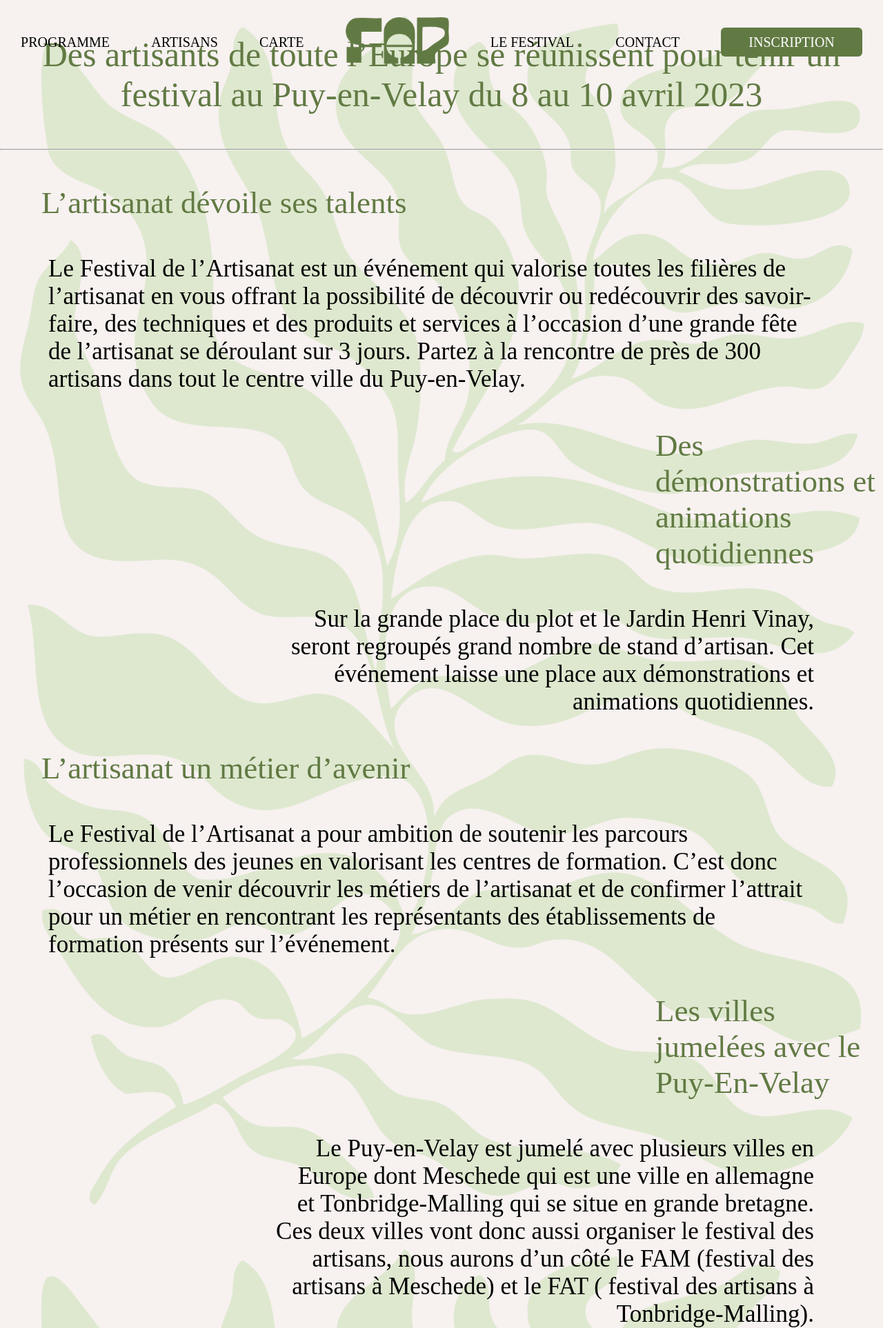
After one commit to leonardmazenod/webweekFAP, a PHP site: page /festival.php in a window 1280 px wide. The commit adds this page. Shown: the whole page at 69% size. Run offline with PHP 8.4, Linux system fonts and the light colour scheme; some libraries are stand-ins or nearby versions; some web fonts are replaced.

Commit message:
correction navbar
ajout page formulaire et navbar, convertion en PHP

```diff
--- a/FAP/css/style.css
+++ b/FAP/css/style.css
@@ -87,8 +87,8 @@ li img:hover {
 
 .titre {
     color: #617A43;
-    padding: 120px 0 0 0;
-    margin: 50px 5vw 0 5vw;
+    padding: 170px 0 0 0;
+    margin: 0 5vw 0 5vw;
 }
 
 h1 {
--- /dev/null
+++ b/FAP/festival.php
@@ -0,0 +1,60 @@
+<!DOCTYPE html>
+<html lang="fr">
+    <head>
+        <meta charset="utf-8">
+        <meta name="viewport" content=width=device-width, initial-scale=1>
+        <meta http-equiv="X-UA-Compatible" content="IE=edge" />
+        <title>Festival de l'Artisanat au Puy</title>
+        <link rel="icon" href="img/icon.png">
+        <link rel="stylesheet" href="css/style.css">
+        <script src="https:/kit.fontawesome.com/37f50f5103.js" crossorigin="anonymous"></script>
+        <script src="https://code.jquery.com/jquery-3.6.1.js"></script>
+    </head>
+    <body>
+     <!-- Navbar -->
+    <?php
+        include("navbar.php");
+    ?>
+
+    <div class="GDtitre_1">
+        Des artisants de toute l’Europe se réunissent pour tenir un festival au Puy-en-Velay du 8 au 10 avril 2023
+    </div>
+    <hr>
+    <div class="titre_1">
+        L’artisanat dévoile ses talents
+    </div>
+    <div class="descr_1">
+        Le Festival de l’Artisanat est un événement qui valorise toutes les filières de l’artisanat en vous offrant la possibilité de découvrir
+        ou redécouvrir des savoir-faire, des techniques et des produits et services à l’occasion d’une grande fête de l’artisanat se
+        déroulant sur 3 jours. Partez à la rencontre de près de 300 artisans dans tout le centre ville du Puy-en-Velay.
+    </div>
+    <div class="titre_2">
+        Des démonstrations et animations quotidiennes
+    </div>
+    <div class="descr_2">
+        Sur la grande place du plot et le Jardin Henri Vinay, seront regroupés grand nombre de stand d’artisan. Cet événement
+        laisse une place aux démonstrations et animations quotidiennes.
+
+    </div>
+
+    <div class="titre_3">
+        L’artisanat un métier d’avenir
+    </div>
+
+    <div class="descr_3">
+        Le Festival de l’Artisanat a pour ambition de soutenir les parcours professionnels des jeunes en valorisant les centres de
+        formation. C’est donc l’occasion de venir découvrir les métiers de l’artisanat et de confirmer l’attrait pour un métier en
+        rencontrant les représentants des établissements de formation présents sur l’événement.
+    </div>
+
+    <div class="titre_4">
+        Les villes jumelées avec le Puy-En-Velay
+    </div>
+
+    <div class="descr_4">
+        Le Puy-en-Velay est jumelé avec  plusieurs villes en Europe dont Meschede qui est une ville en allemagne et Tonbridge-Malling qui se situe en grande bretagne.
+        Ces deux villes vont donc aussi organiser le festival des artisans, nous aurons d’un côté le FAM (festival des artisans à Meschede) et le FAT ( festival des artisans à Tonbridge-Malling).
+    </div>
+
+    </body>
+</html>
--- /dev/null
+++ b/FAP/navbar.php
@@ -0,0 +1,54 @@
+<!DOCTYPE html>
+<html lang="fr">
+    <head>
+        <meta charset="utf-8">
+        <meta name="viewport" content=width=device-width, initial-scale=1>
+        <meta http-equiv="X-UA-Compatible" content="IE=edge" />
+        <title>Festival de l'Artisanat au Puy</title>
+        <link rel="icon" href="img/icon.png">
+        <link rel="stylesheet" href="css/style.css">
+        <script src="https:/kit.fontawesome.com/37f50f5103.js" crossorigin="anonymous"></script>
+        <script src="https://code.jquery.com/jquery-3.6.1.js"></script>
+    </head>
+    <body>
+        <header>
+            <!-- Navbar -->
+            <nav>
+                <ul>
+                    <li>
+                        <a href="#">Programme</a>
+                    </li>
+                    <li>
+                        <a href="#">Artisans</a>
+                    </li>
+                    <li>
+                        <a href="#">Carte</a>
+                    </li>
+                    <li>
+                        <a href="index.php"><img src="img/logo.png" alt="logo"/></i></a>
+                    </li>
+                    <li>
+                        <a href="festival.php">Le festival</a>
+                    </li>
+                    <li>
+                        <a href="#">Contact</a>
+                    </li>
+                    <li>
+                        <a class="inscription" href="#">Inscription</a>
+                    </li>
+                </ul>
+            </nav>
+        </header>
+
+        <!--Apparition du background sous le header-->
+        <script type="text/Javascript">
+            $(window).on('scroll',function(){
+                if ($(window).scrollTop()){
+                    $('nav').addClass('bgheader');
+                }
+                else
+                {
+                    $('nav').removeClass('bgheader');
+                }
+            })
+        </script>
```
Also changed, not shown: FAP/index.php (added, +67 -0 lines).
